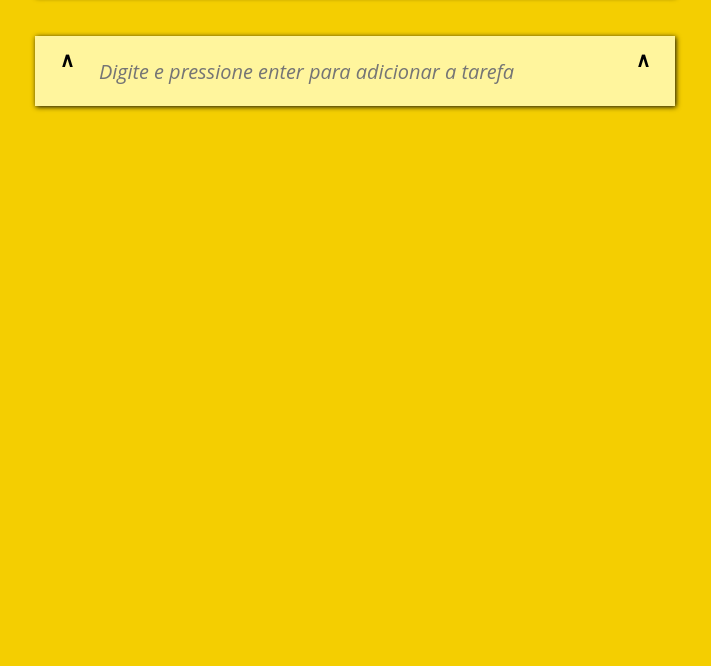
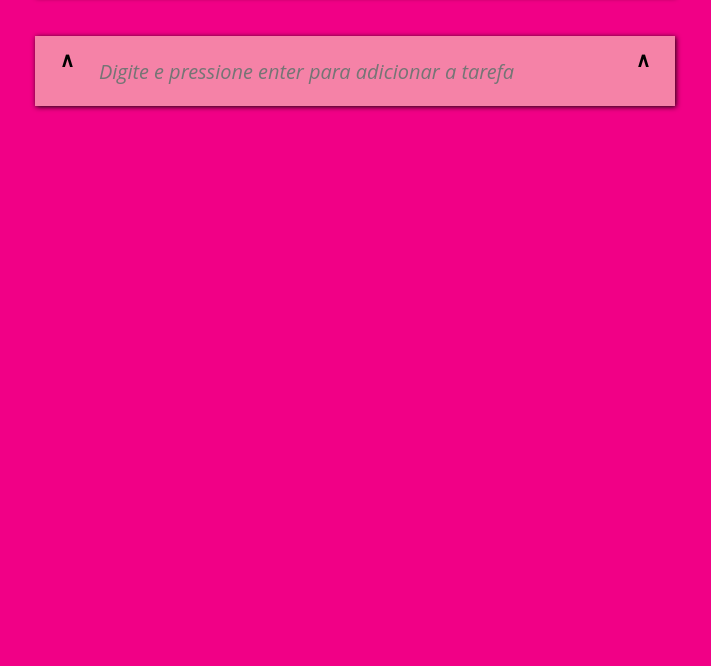
Before and after one commit to OliveiraJess/todo-list, a plain HTML site: page index.html in a window 1280 px wide. Shown: the part 134-800 px from the top of the page, without its empty margins (285-996 px from the left). Drawn offline with Linux system fonts and the light colour scheme.

Commit message:
cores do todo list

```diff
--- a/style.css
+++ b/style.css
@@ -1,7 +1,7 @@
 :root {
-    --primary-color: #F4CE01;
-    --secondary-color: #0F0F0B;
-    --tertiary-color: #fff59d;
+    --primary-color: #F10086;
+    --secondary-color: #180A0A;
+    --tertiary-color: #F582A7;
 }
 
 * {
```
